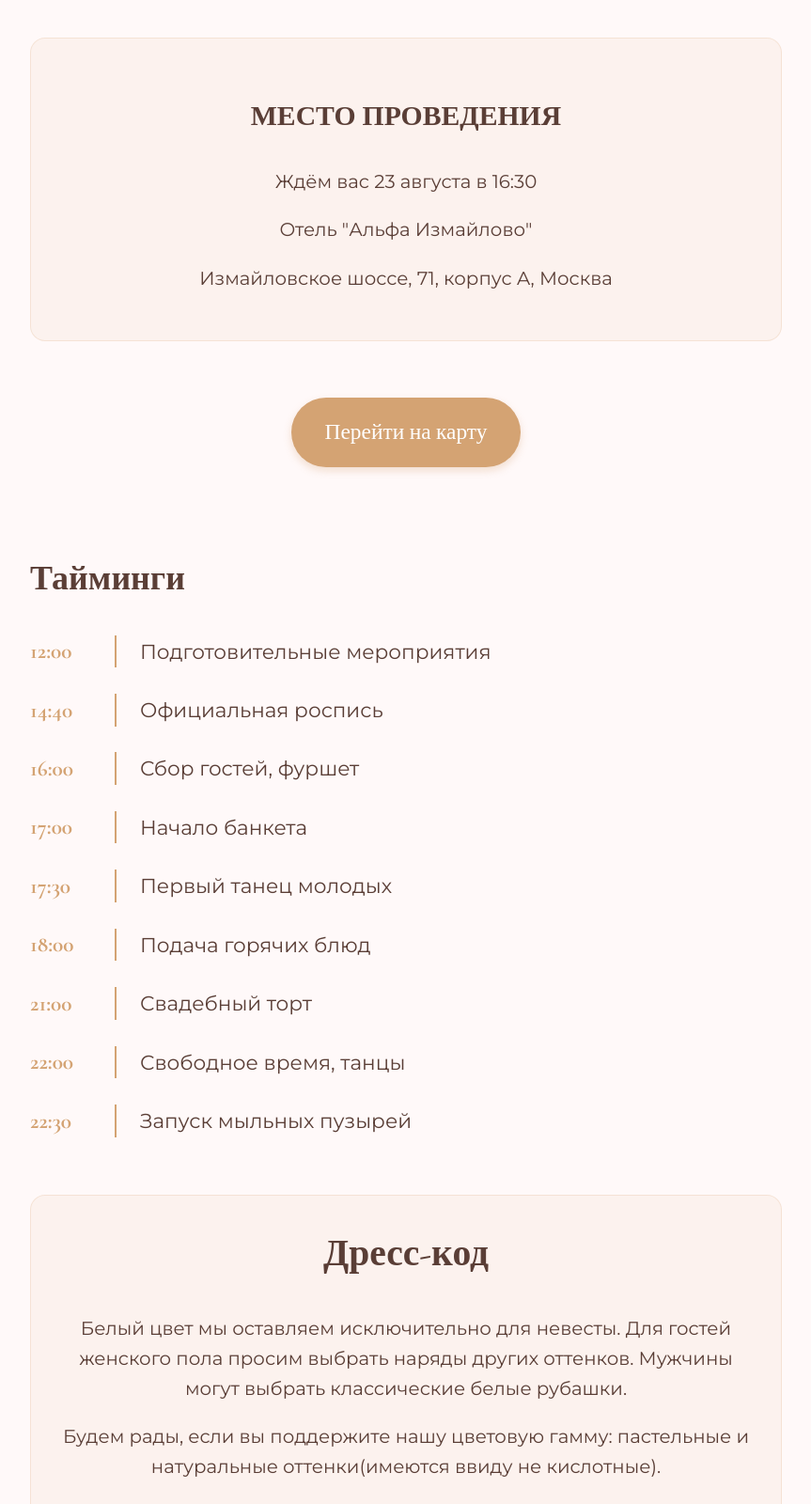
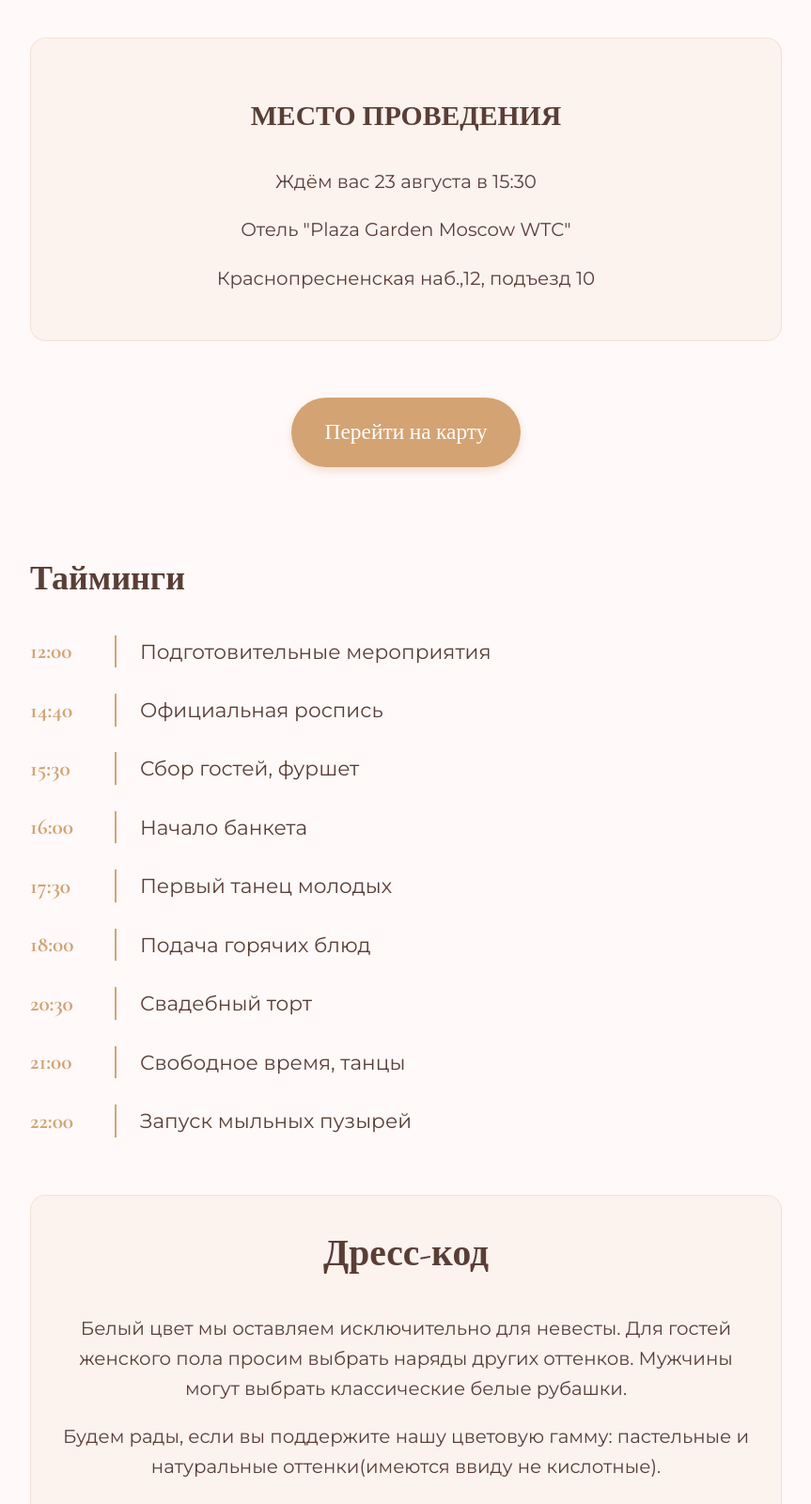
Before and after one commit to eiforiaa/wedding, a plain HTML site: page index.html in a window 1280 px wide. Shown: the part 1200-2800 px from the top of the page at 94% size, without its empty margins (208-1071 px from the left). Drawn offline with nearby package versions, Linux system fonts and the light colour scheme.

Commit message:
change vanue

```diff
--- a/index.html
+++ b/index.html
@@ -321,7 +321,7 @@
             <div class="note">
                 <h2 class="elegant">Дорогие родные и близкие!</h2>
                 <div class="ceremony-note">
-                    <p class="banquet-text">Ждём всех гостей к началу банкета в 16:30!</p>
+                    <p class="banquet-text">Ждём всех гостей к началу фуршета в 15:30</p>
                     <p class="ceremony-text">Официальная роспись пройдёт в узком кругу (родители и свидетели).</p>
                 </div>
             </div>
@@ -331,9 +331,9 @@
 
         <div class="note">
             <h3>МЕСТО ПРОВЕДЕНИЯ</h3>
-            <p>Ждём вас 23 августа в 16:30</p>
-            <p>Отель "Альфа Измайлово"</p>
-            <p>Измайловское шоссе, 71, корпус А, Москва</p>
+            <p>Ждём вас 23 августа в 15:30</p>
+            <p>Отель "Plaza Garden Moscow WTC"</p>
+            <p>Краснопресненская наб.,12, подъезд 10</p>
         </div>
 
         <a href="#map" class="button">Перейти на карту</a>
@@ -349,11 +349,11 @@
                 <div class="program-description">Официальная роспись</div>
             </div>
             <div class="program-item">
-                <div class="program-time">16:00</div>
+                <div class="program-time">15:30</div>
                 <div class="program-description">Сбор гостей, фуршет</div>
             </div>
             <div class="program-item">
-                <div class="program-time">17:00</div>
+                <div class="program-time">16:00</div>
                 <div class="program-description">Начало банкета</div>
             </div>
             <div class="program-item">
@@ -365,15 +365,15 @@
                 <div class="program-description">Подача горячих блюд</div>
             </div>
             <div class="program-item">
-                <div class="program-time">21:00</div>
+                <div class="program-time">20:30</div>
                 <div class="program-description">Свадебный торт</div>
             </div>
             <div class="program-item">
-                <div class="program-time">22:00</div>
+                <div class="program-time">21:00</div>
                 <div class="program-description">Свободное время, танцы</div>
             </div>
             <div class="program-item">
-                <div class="program-time">22:30</div>
+                <div class="program-time">22:00</div>
                 <div class="program-description">Запуск мыльных пузырей</div>
             </div>
         </div>
@@ -397,7 +397,7 @@
     <h2>Детали</h2>
     <p>В качестве подарка будем рады вкладу в бюджет нашей семьи! Он точно поможет воплотить наши мечты в реальность.</p>
 
-    <p>А если захотите порадовать нас чем-то осязаемым - прекрасным выбором станет бутылочка вина этого года(красное полусладкое для жениха или белое сухое для невесты). Будем открывать их на наши семейные юбилеи, вспоминая вас!</p>
+    <p>А если захотите порадовать нас чем-то осязаемым - прекрасным выбором станет бутылочка вина этого года(жених просит не сухое, невеста выпьет любое). Будем открывать их на наши семейные юбилеи, вспоминая вас!</p>
 
     <div class="flower-note" style="font-style: italic;">
         <p style="font-style: inherit">(Цветы, к сожалению, не лучшая идея - у жениха очень сильная аллергия. Ваше присутствие для нас важнее любых букетов) ❤️</p>
@@ -422,7 +422,7 @@
         <div class="divider"></div>
 
         <div class="map-container" id="map">
-            <iframe src="https://yandex.ru/map-widget/v1/?um=constructor%3Acc1c414ff2c73f5ba1a8d4eff17fbd8bce479e5544a657c7d169c397327a233d&amp;source=constructor" width="100%" height="100%" frameborder="0"></iframe>
+            <iframe src="https://yandex.ru/map-widget/v1/?um=constructor%3A4dee5ababae06d8933e6d64e3ea0357991d4542aa8fe7a2c6b854b7d4f7feccb&amp;source=constructor" width="500" height="400" frameborder="0"></iframe>
         </div>
 
         <div class="section-box contacts">
```
